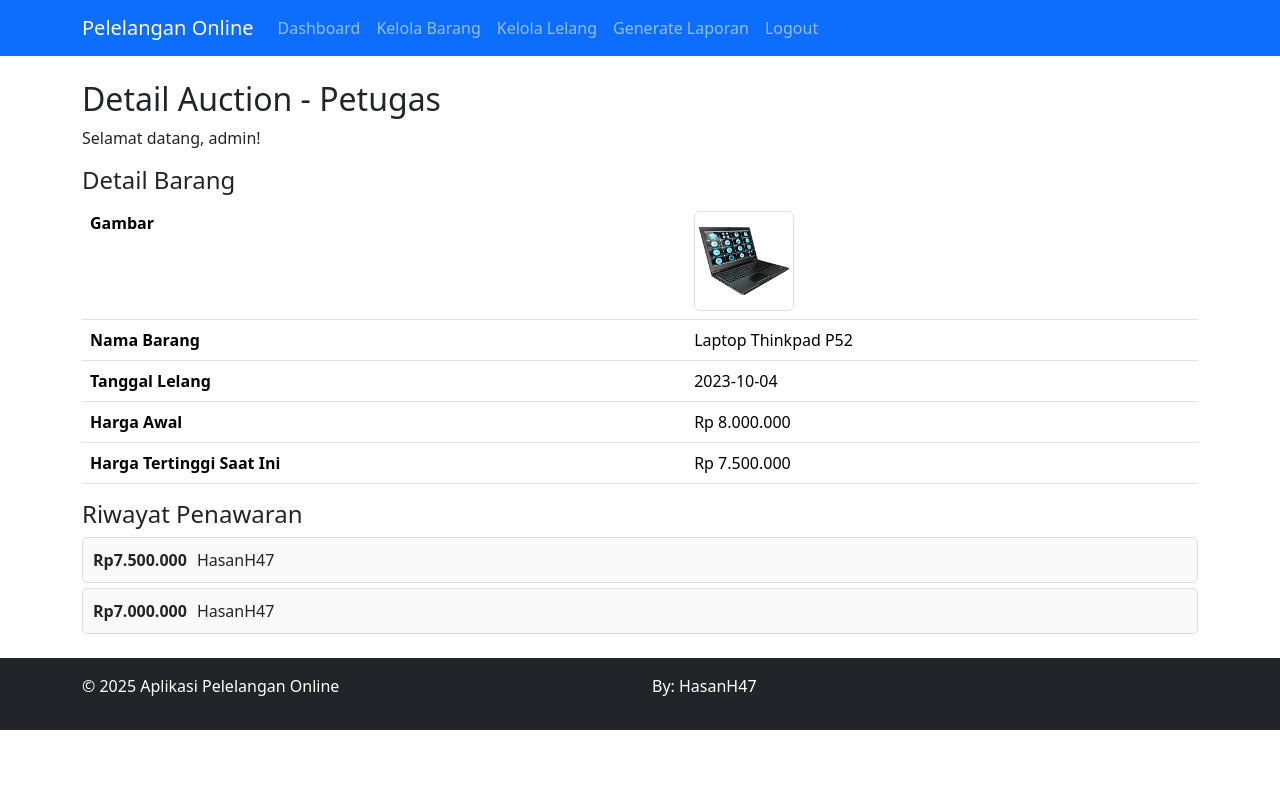
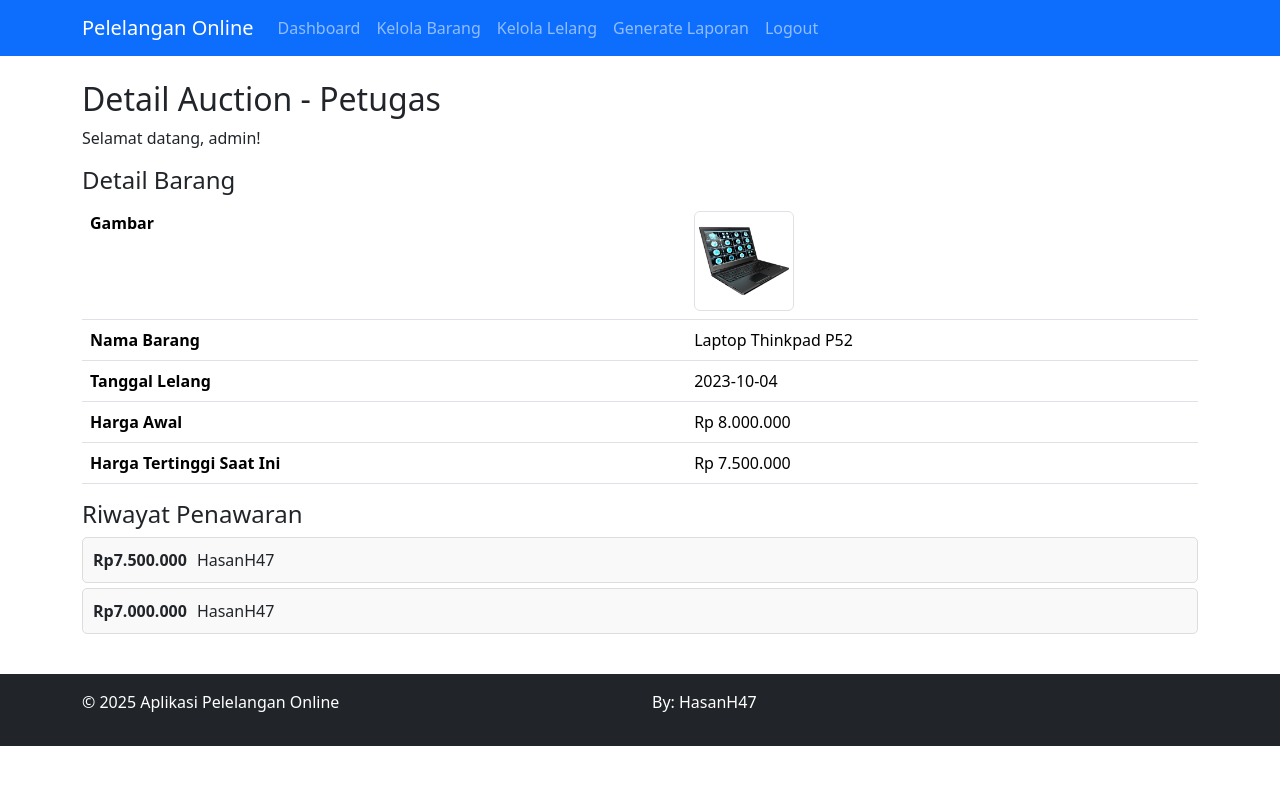
Before and after one commit to al-kawsar/school_lelang_barang, a PHP site: page /lelang_php/pages/petugas/detail_auction.php?id_barang=1 in a window 1280 px wide. Run offline with PHP 8.4, Linux system fonts and the light colour scheme; a user stored in the database is signed in; data comes from the database, SQL or seed files in the repository.

Commit message:
style(auction): Align auction detail UI between roles

```diff
--- a/pages/petugas/detail_auction.php
+++ b/pages/petugas/detail_auction.php
@@ -47,7 +47,7 @@ if ($stmt = $mysqli->prepare($sql)) {
 ?>
 
 <!DOCTYPE html>
-<html lang="en">
+<html lang="en" class="h-100">
 
 <head>
   <meta charset="UTF-8">
@@ -83,7 +83,7 @@ if ($stmt = $mysqli->prepare($sql)) {
 
 </head>
 
-<body>
+<body class="d-flex flex-column h-100">
   <?php include '../../includes/navbar.php'; ?>
 
   <div class="container mt-4">
```
Lines whose indentation alone changed are shown as unchanged.
